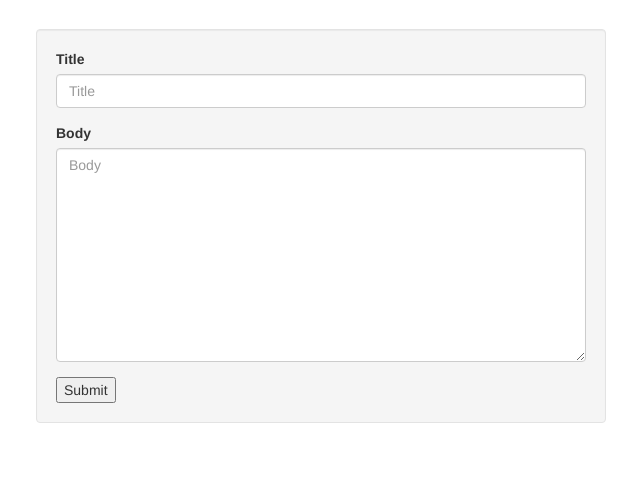
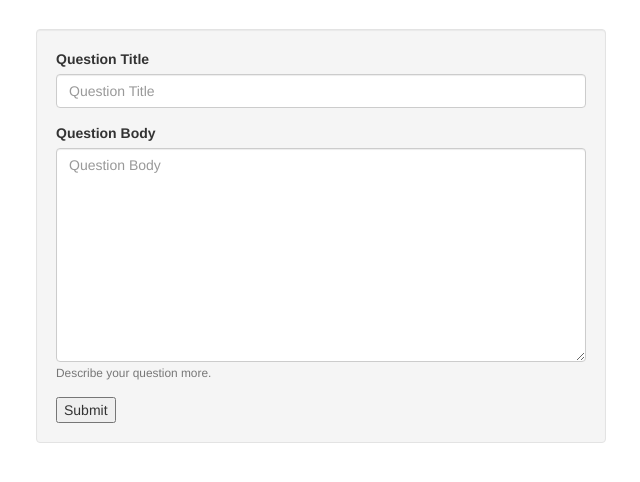
Before and after one commit to epezhman/motius_flow, a Django app: page /question_board/new_question/ in a window 1280 px wide. Shown: the part 51-533 px from the top of the page, without its empty margins (34-674 px from the left). Run offline with Django 3.2, Linux system fonts and the light colour scheme; the visitor is signed in with stand-in values (Sample User, id 1); parts of the project's set-up code (start-up, migrations or seed data) failed here and were passed over; some libraries are stand-ins or nearby versions.

Commit message:
exercise 5

```diff
--- a/question_board/admin.py
+++ b/question_board/admin.py
@@ -1,5 +1,5 @@
 from django.contrib import admin
-from .models import Question, Answer
+from .models import Question, Answer, Vote
 
 
 class InlineAnswer(admin.TabularInline):
@@ -15,3 +15,5 @@
 admin.site.register(Question, QuestionAdmin)
 
 admin.site.register(Answer)
+
+admin.site.register(Vote)
--- a/question_board/models.py
+++ b/question_board/models.py
@@ -1,4 +1,5 @@
 from django.contrib.auth.models import User
+from django.core.urlresolvers import reverse
 from django.db import models
 
 
@@ -8,8 +9,8 @@
 
 
 class Question(models.Model):
-    title = models.CharField(max_length=500)
-    body = models.TextField()
+    title = models.CharField("Question Title", max_length=500)
+    body = models.TextField("Question Body", help_text="Describe your question more.")
     created_by = models.ForeignKey(User, verbose_name="user_questions")
     created_at = models.DateTimeField(auto_now_add=True)
 
@@ -18,9 +19,21 @@
     def __str__(self):
         return self.title
 
+    def get_absolute_url(self):
+        return reverse('question_detail', kwargs={'pk': self.pk})
+
 
 class Answer(models.Model):
     question = models.ForeignKey(Question)
-    body = models.TextField()
+    body = models.TextField("Answer Body", )
     created_by = models.ForeignKey(User, verbose_name="user_answers")
     created_at = models.DateTimeField(auto_now_add=True)
+
+
+class Vote(models.Model):
+    question = models.OneToOneField(Question,)
+    up_vote = models.IntegerField("Up Vote")
+    down_vote = models.IntegerField("Down Vote")
+
+    def get_vote_sum(self):
+        return self.up_vote - self.down_vote
--- a/question_board/urls.py
+++ b/question_board/urls.py
@@ -2,6 +2,9 @@
 from . import views
 
 urlpatterns = [
+    url(r'^question/(?P<pk>\d+)/$', views.question_detail, name="question_detail"),
+    url(r'^up_vote/(?P<pk>\d+)/$', views.question_up_vote, name="question_up_vote"),
+    url(r'^down_vote/(?P<pk>\d+)/$', views.question_down_vote, name="question_down_vote"),
     url(r'^new_question/$', views.new_question, name="new_question"),
     url(r'^new_answer/$', views.new_answer, name="new_answer"),
 
--- a/question_board/views.py
+++ b/question_board/views.py
@@ -1,8 +1,8 @@
 from django.contrib.auth.decorators import login_required
-from django.shortcuts import redirect, render
+from django.shortcuts import redirect, render, get_object_or_404
 
 from question_board.forms import QuestionForm, AnswerForm
-from question_board.models import Question, Answer
+from question_board.models import Question, Answer, Vote
 
 
 @login_required
@@ -31,3 +31,30 @@
         form = AnswerForm()
 
     return render(request, 'question_board/new_question_answer.html', {'form': form})
+
+
+@login_required
+def question_detail(request, pk):
+    question = get_object_or_404(Question, pk=pk)
+    if not hasattr(question, 'vote'):
+        vote = Vote(question=question, up_vote=0, down_vote=0)
+        vote.save()
+    return render(request, 'question_board/question_detail.html', {'question': question})
+
+
+@login_required
+def question_up_vote(request, pk):
+    question = get_object_or_404(Question, pk=pk)
+    vote = question.vote
+    vote.up_vote += 1
+    vote.save()
+    return redirect('question_detail', pk=pk)
+
+
+@login_required
+def question_down_vote(request, pk):
+    question = get_object_or_404(Question, pk=pk)
+    vote = question.vote
+    vote.down_vote += 1
+    vote.save()
+    return redirect('question_detail', pk=pk)
--- a/user/templates/user/partials/user_questions.html
+++ b/user/templates/user/partials/user_questions.html
@@ -1,11 +1,11 @@
-
 <div class="list-group">
     {% for question in questions %}
-        <a class="list-group-item" href="#}">
+        <a class="list-group-item" href="{% url 'question_detail' pk=question.pk %}">
             {{ question }} by {{ question.created_by.username }}
 
             <span class="badge">{{ question.answer_set.count }}</span>
         </a>
+
     {% empty %}
         <span> No Questions</span>
     {% endfor %}
```
Also changed, not shown: question_board/templates/question_board/partials/answer_detail.html (added, +17 -0 lines), question_board/templates/question_board/partials/question_vote.html (added, +9 -0 lines), question_board/templates/question_board/question_detail.html (added, +25 -0 lines), question_board/migrations/0003_auto_20151201_1755.py (added), question_board/migrations/0004_auto_20151201_1844.py (added), question_board/migrations/0005_auto_20151201_1848.py (added), question_board/migrations/0006_auto_20151201_1852.py (added), question_board/migrations/0007_auto_20151201_1918.py (added).
